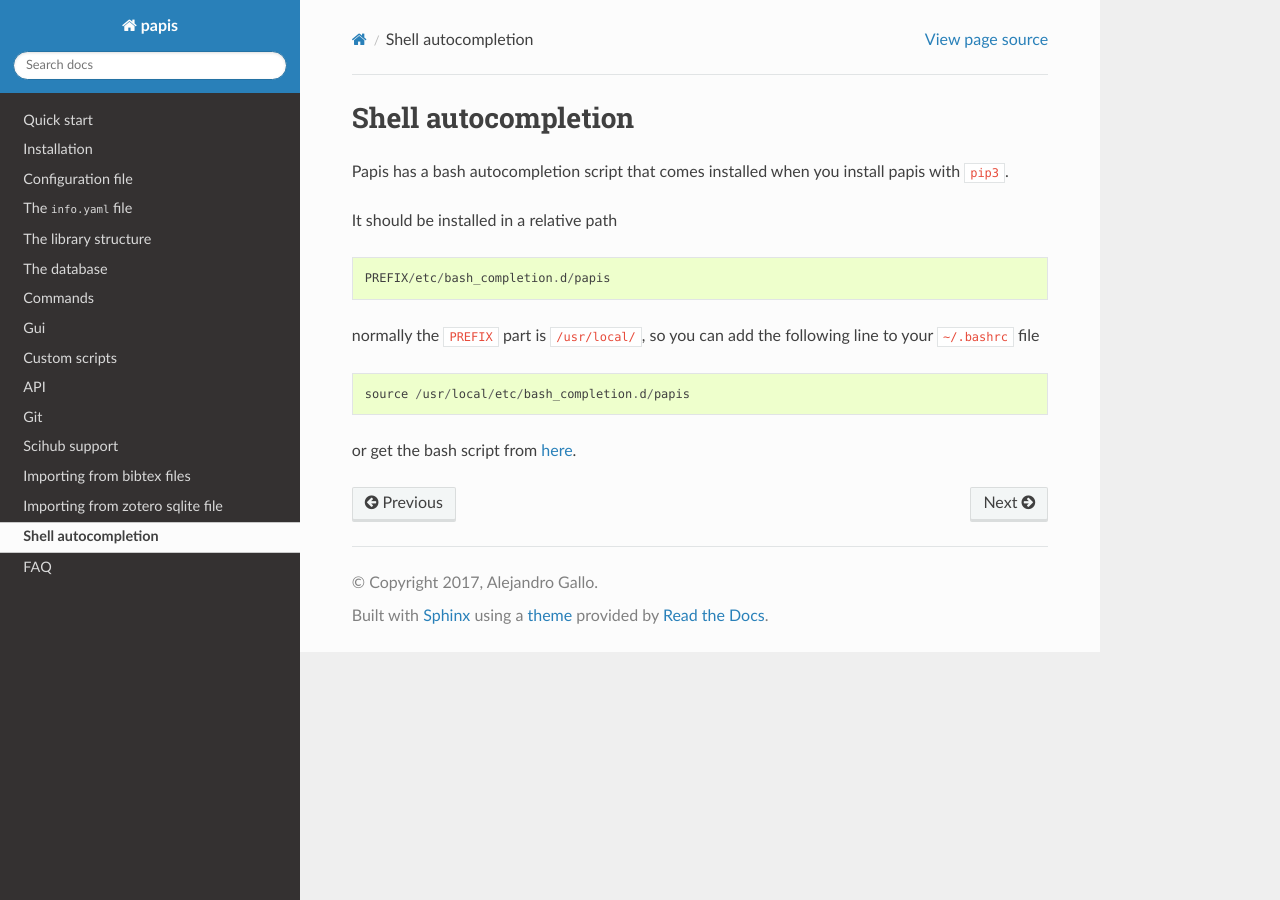
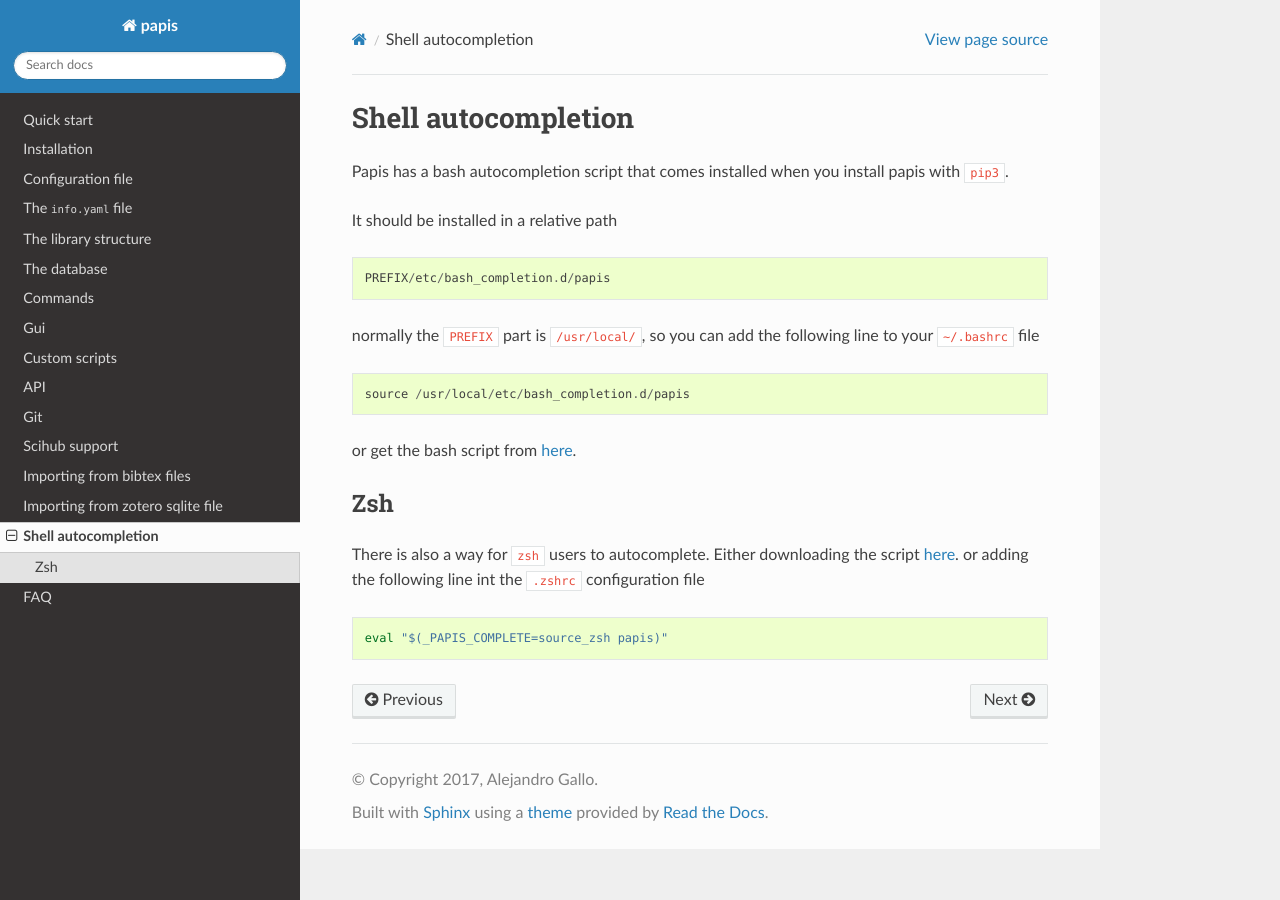
Before and after one commit to papis/papis, a Sphinx documentation site: the page built from doc/source/shell_completion.rst, in a window 1280 px wide. Built offline with Sphinx 7.4.7 and the Read the Docs theme 2.0.0, drawn with Linux system fonts in a browser that asks for light colours; the version number could not be read and is left out.

Commit message:
Update shell_completion docs

```diff
--- a/doc/source/shell_completion.rst
+++ b/doc/source/shell_completion.rst
@@ -18,4 +18,17 @@ following line to your ``~/.bashrc`` file
   source /usr/local/etc/bash_completion.d/papis
 
 or get the bash script from
-`here <https://raw.githubusercontent.com/alejandrogallo/papis/master/scripts/shell_completion/build/bash/papis/>`_.
+`here <https://raw.githubusercontent.com/alejandrogallo/papis/master/scripts/shell_completion/click/papis.sh/>`_.
+
+
+Zsh
+---
+
+There is also a way for ``zsh`` users to autocomplete. Either downloading the
+script
+`here <https://raw.githubusercontent.com/alejandrogallo/papis/master/scripts/shell_completion/click/papis.zsh/>`_.
+or adding the following line int the ``.zshrc`` configuration file
+
+::
+
+  eval "$(_PAPIS_COMPLETE=source_zsh papis)"
```
